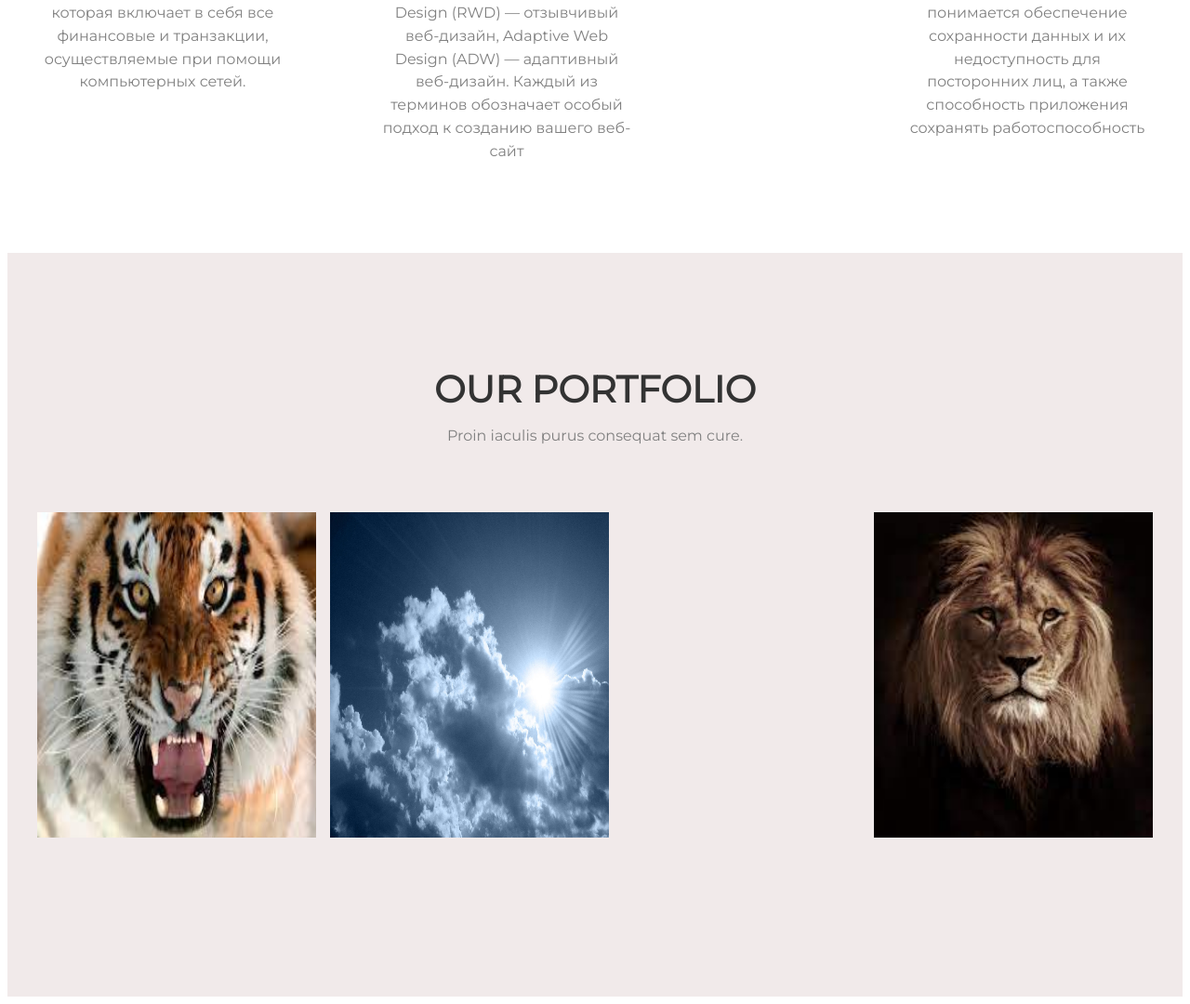
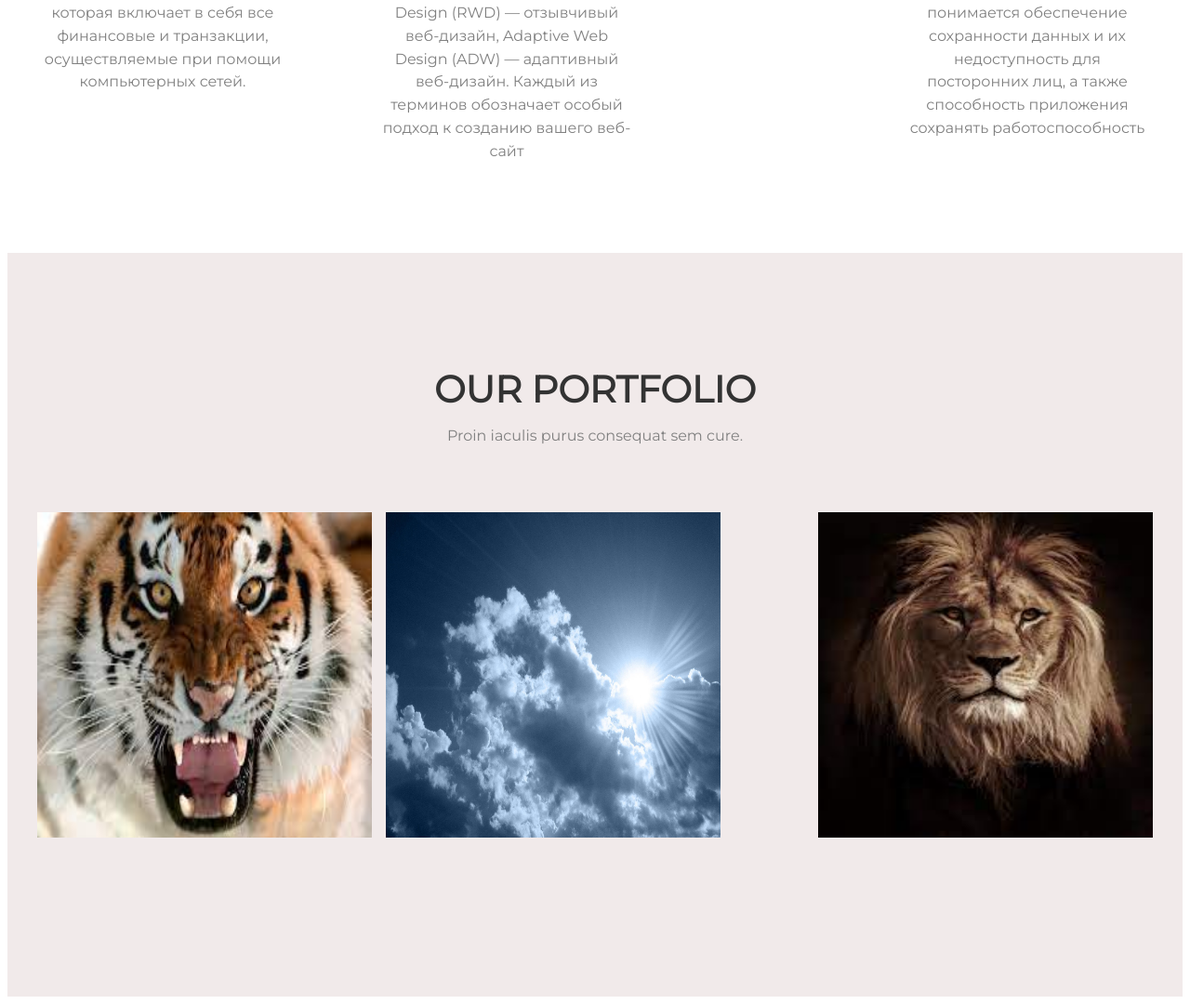
Before and after one commit to Fabolse/NursRudnoy, a plain HTML site: page index.html in a window 1280 px wide. Shown: the part 1306-2386 px from the top of the page at 93% size. Drawn offline with Linux system fonts and the light colour scheme.

Commit message:
Update stylses.css

```diff
--- a/css/stylses.css
+++ b/css/stylses.css
@@ -293,7 +293,7 @@ h1, h2, h3, h4, h5, h6 {
 .animal img {
   float: left;
   height: 350px;
-  width: 300px;
+  width: 360px;
 }
 
 .animal img:last-child {
```
